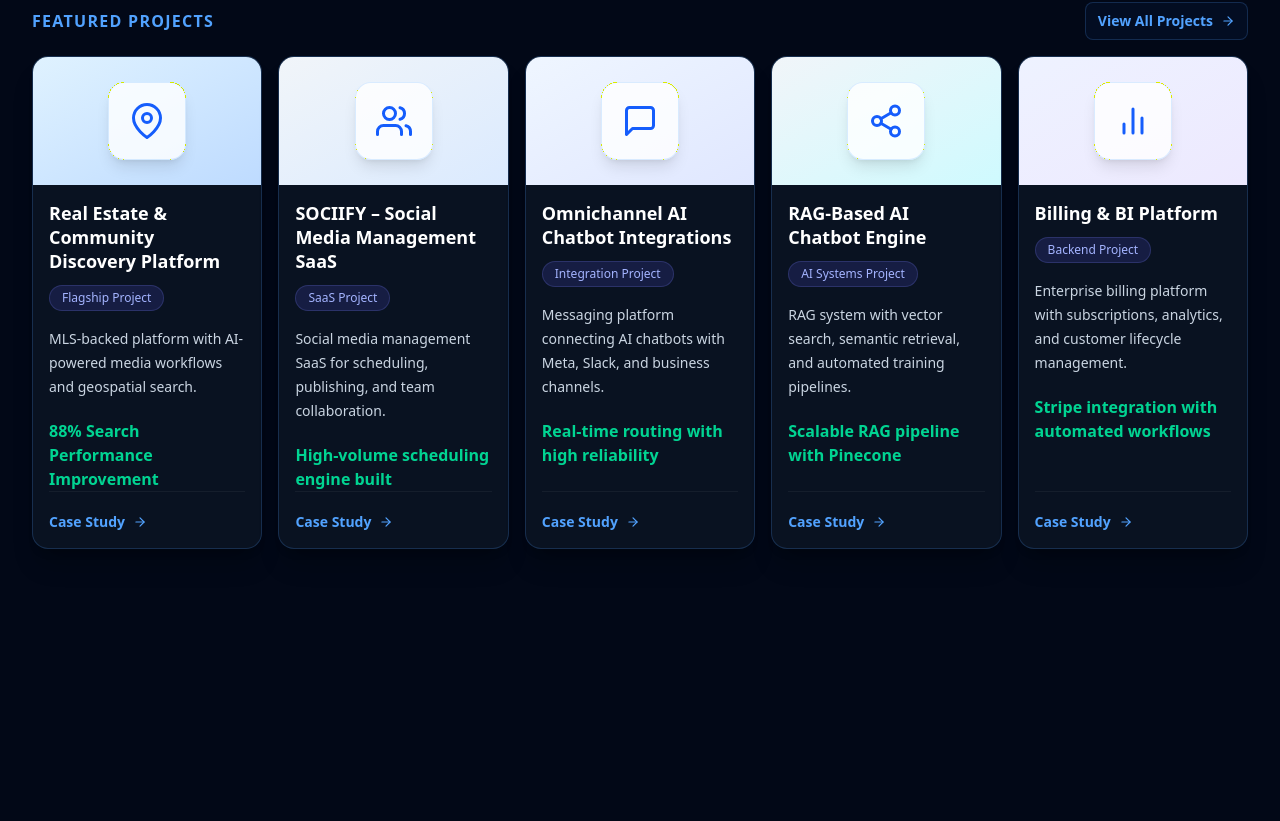
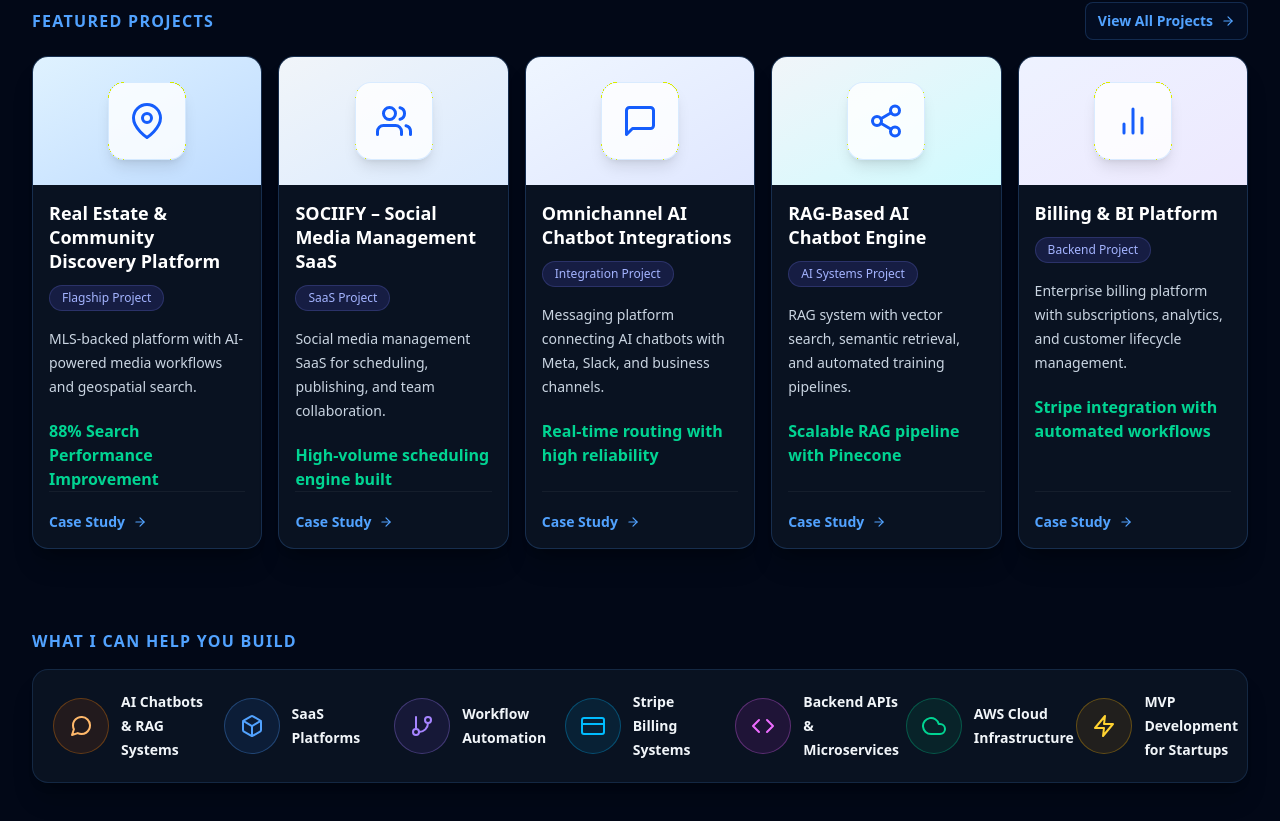
Before and after one commit to Ali-0005/aliarif-portfolio, a React (Vite) app: page / in a window 1280 px wide. Shown: the part 2876-3697 px from the top of the page. Before the commit the page ends 3505 px from the top, so only its background shows below. Built offline with nearby package versions, Linux system fonts and the light colour scheme.

Commit message:
added the services strip on the home page

```diff
--- a/src/features/Home/components/ServicesStrip.jsx
+++ b/src/features/Home/components/ServicesStrip.jsx
@@ -0,0 +1,99 @@
+import {
+  FiBox,
+  FiCloud,
+  FiCode,
+  FiCreditCard,
+  FiGitBranch,
+  FiMessageCircle,
+  FiZap,
+} from 'react-icons/fi'
+
+const services = [
+  {
+    title: 'AI Chatbots & RAG Systems',
+    icon: FiMessageCircle,
+    color: 'text-orange-300',
+    border: 'border-orange-400/30',
+    background: 'bg-orange-500/10',
+  },
+  {
+    title: 'SaaS Platforms',
+    icon: FiBox,
+    color: 'text-blue-400',
+    border: 'border-blue-400/30',
+    background: 'bg-blue-500/10',
+  },
+  {
+    title: 'Workflow Automation',
+    icon: FiGitBranch,
+    color: 'text-violet-400',
+    border: 'border-violet-400/30',
+    background: 'bg-violet-500/10',
+  },
+  {
+    title: 'Stripe Billing Systems',
+    icon: FiCreditCard,
+    color: 'text-sky-400',
+    border: 'border-sky-400/30',
+    background: 'bg-sky-500/10',
+  },
+  {
+    title: 'Backend APIs & Microservices',
+    icon: FiCode,
+    color: 'text-fuchsia-400',
+    border: 'border-fuchsia-400/30',
+    background: 'bg-fuchsia-500/10',
+  },
+  {
+    title: 'AWS Cloud Infrastructure',
+    icon: FiCloud,
+    color: 'text-emerald-400',
+    border: 'border-emerald-400/30',
+    background: 'bg-emerald-500/10',
+  },
+  {
+    title: 'MVP Development for Startups',
+    icon: FiZap,
+    color: 'text-amber-300',
+    border: 'border-amber-400/30',
+    background: 'bg-amber-500/10',
+  },
+]
+
+function ServicesStrip() {
+  return (
+    <section className="bg-[#020817] px-5 pb-16 text-white lg:px-8 lg:pb-20">
+      <div className="mx-auto max-w-7xl">
+        <p className="text-sm font-semibold uppercase tracking-[0.08em] text-blue-400 sm:text-base">
+          What I Can Help You Build
+        </p>
+
+        <div className="mt-4 rounded-2xl border border-blue-400/15 bg-[#0b1424]/85 p-5 shadow-xl shadow-black/20">
+          <div className="grid gap-5 sm:grid-cols-2 lg:grid-cols-4 xl:grid-cols-7">
+            {services.map((service) => {
+              const Icon = service.icon
+
+              return (
+                <div
+                  key={service.title}
+                  className="flex items-center gap-3 xl:min-w-0"
+                >
+                  <div
+                    className={`flex h-14 w-14 shrink-0 items-center justify-center rounded-full border ${service.border} ${service.background} ${service.color}`}
+                  >
+                    <Icon className="text-2xl" />
+                  </div>
+                  <p className="text-sm font-semibold leading-6 text-slate-100">
+                    {service.title}
+                  </p>
+                </div>
+              )
+            })}
+          </div>
+        </div>
+      </div>
+    </section>
+  )
+}
+
+export default ServicesStrip
--- a/src/features/Home/index.jsx
+++ b/src/features/Home/index.jsx
@@ -5,6 +5,7 @@ import AboutSection from './components/AboutSection'
 import ExpertiseSection from './components/ExpertiseSection'
 import TechStackSection from './components/TechStackSection'
 import ProjectsSection from './components/ProjectsSection'
+import ServicesStrip from './components/ServicesStrip'
 
 function Home() {
   return (
@@ -16,6 +17,7 @@ function Home() {
       <ExpertiseSection />
       <TechStackSection />
       <ProjectsSection />
+      <ServicesStrip />
     </main>
   )
 }
```
